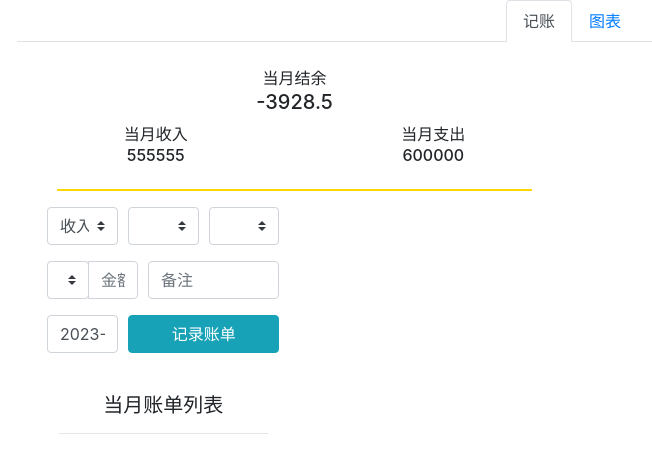
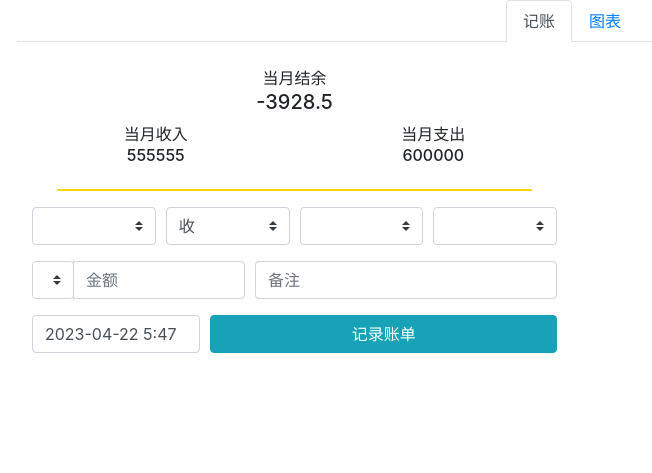
Before and after one commit to xiaohutuxian111/python_web, a Django app: page /accounting/ in a window 1280 px wide. Shown: the top 473 px of the page, without its empty margins (68-720 px from the left). Run offline with Django 4.2, Linux system fonts and the light colour scheme; the visitor is signed in with stand-in values (Sample User, id 1); lists and menus that the app fills with data are empty; some libraries are stand-ins or nearby versions.

Commit message:
提交表单

```diff
--- a/djangoProject/rdie/accounting/urls.py
+++ b/djangoProject/rdie/accounting/urls.py
@@ -10,5 +10,7 @@ from .  import  views
 
 urlpatterns = [
     path('',views.index,name='index'),
-    path('retrieve_category/',views.retrieve_category,name='retrieve_category')
+    path('retrieve_category/',views.retrieve_category,name='retrieve_category'),
+    path('record_income_expense/',views.record_expense,name='record_income_expense')
+
 ]
--- a/djangoProject/rdie/accounting/views.py
+++ b/djangoProject/rdie/accounting/views.py
@@ -1,6 +1,7 @@
 from django.http import JsonResponse
-from django.shortcuts import render
+from django.shortcuts import render, redirect
 
+from .forms import HistoryRecordForm
 from .models import *
 
 
@@ -30,3 +31,53 @@ def retrieve_category(request):
     for c in categories:
         category_list.append(c.name)
     return JsonResponse({"categories": category_list})
+
+
+def record_expense(request):
+    sub_category = request.POST.get('sub_category')
+    time_now = timezone.now()
+    if sub_category == "select value":
+        try:
+            account = request.POST.get('account')
+            category = request.POST.get('category')
+            currency = request.POST.get('currency')
+            amount = request.POST.get('amount')
+            comment = request.POST.get('comment')
+            time_occur = request.POST.get('time_of_occurrence')
+            history_record = HistoryRecord(account_id=account,
+                                           category_id=category,
+                                           currency_id=currency,
+                                           amount=amount,
+                                           comment=comment,
+                                           time_of_occurrence=time_occur,
+                                           created_date=time_now,
+                                           updated_date=time_now
+                                           )
+            history_record.save()
+        except Exception as e:
+            print("not valid in request with error:%s" % str(e))
+    else:
+        form = HistoryRecordForm(request.POST)
+        if form.is_valid():
+            account = form.cleaned_data['account']
+            category = form.cleaned_data['category']
+            sub_category = form.cleaned_data['sub_category']
+            currency = form.cleaned_data['currency']
+            amount = form.cleaned_data['amount']
+            comment = form.cleaned_data['comment']
+            time_occur = form.cleaned_data['time_of_occurrence']
+            history_record = HistoryRecord(
+                account=account,
+                category=category,
+                sub_category=sub_category,
+                currency=currency,
+                amount=amount,
+                comment=comment,
+                time_of_occurrence=time_occur,
+                created_date=time_now,
+                update_date=time_now
+            )
+            history_record.save()
+        else:
+            print("not valid  in form")
+    return redirect(index)
--- a/djangoProject/rdie/templates/accounting/index.html
+++ b/djangoProject/rdie/templates/accounting/index.html
@@ -63,27 +63,29 @@
                             {% endfor %}
                         </ul>
                     </div>
-                    <div class="col-lg-6 mb-6" id="history-records-overview" align="center">
+                    <form action="{% url 'record_income_expense' %}" method="post" class="history-record-form">
+                        {% csrf_token %}
                         <div class="form-row">
-                            <div class="col-md-4 mb-3">
-                                <select class="custom-select" id="ie-type-list">
-                                    {% for ie in ie_types %}
-                                    <option>{{ ie }}</option>
+                            <div class="col-md-3 mb-3">
+                                <select class="custom-select" id="account-list" name="account">
+                                    {% for a in accounts %}
+                                    <option value="{{ a.id }}">{{ a.name }}</option>
                                     {% endfor %}
                                 </select>
                             </div>
-                            <div class="col-md-4 mb-3">
-                                <select class="custom-select" id="category-list">
-                                    {% for c in categories %}
-                                    <option value="{{ c.id }}">{{ c.name }}</option>
+                            <div class="col-md-3 mb-3">
+                                <select class="custom-select" id="ie-type-list">
+                                    {% for ie in ie_types %}
+                                    <option value="{{ ie.1 }}">{{ ie.0 }}</option>
                                     {% endfor %}
                                 </select>
                             </div>
-                            <div class="col-md-4 mb-3">
-                                <select class="custom-select" id="sub-category-list">
-                                    {% for sc in sub_categories %}
-                                    <option value="{{ sc.id }}">{{ sc.name }}</option>
-                                    {% endfor %}
+                            <div class="col-md-3 mb-3">
+                                <select class="custom-select" id="category-list" name="category">
+                                </select>
+                            </div>
+                            <div class="col-md-3 mb-3">
+                                <select class="custom-select" id="sub-category-list" name="sub_category">
                                 </select>
                             </div>
                         </div>
@@ -91,32 +93,32 @@
                             <div class="col-md-5 mb-3">
                                 <div class="input-group">
                                     <div class="input-group-prepend">
-                                        <select class="custom-select" id="currency-list">
+                                        <select class="custom-select" id="currency-list" name="currency">
                                             {% for c in currencies %}
                                             <option value="{{ c.id }}">{{ c.name }}</option>
                                             {% endfor %}
                                         </select>
                                     </div>
-                                    <input type="text" aria-label="Money Amount" placeholder="金额" class="form-control">
+                                    <input type="text" name="amount" aria-label="Money Amount" placeholder="金额"
+                                           class="form-control" required="">
                                 </div>
                             </div>
                             <div class="col-md-7 mb-3">
-                                <input type="text" aria-label="Comment" placeholder="备注" class="form-control">
+                                <input type="text" name="comment" aria-label="Comment" placeholder="备注"
+                                       class="form-control">
                             </div>
                         </div>
                         <div class="form-row">
                             <div class="col-md-4 mb-3">
-                                <input id="time-occurrence" type="text" class="form-control">
+                                <input id="time-occurrence" name="time_of_occurrence" type="text" class="form-control">
                             </div>
                             <div class="col-md-8 mb-3">
                                 <button type="submit" class="btn btn-info btn-block">记录账单</button>
                             </div>
                         </div>
-                        <br>
-                        <h5>当月账单列表</h5>
-                        <hr width="90%" class="main-separator"/>
-                    </div>
+                    </form>
                 </div>
+
             </div>
             <div id="charts" class="container tab-pane fade"><br>
                 <h3>在这里看图表分析</h3>
@@ -179,8 +181,8 @@
 </script>
 <script>
     $("#time-occurrence").attr("value", getCurrentDateFormat());
-    $("#time-occurrence").datetimepicker( {
-        format:'Y-m-d H:i',
+    $("#time-occurrence").datetimepicker({
+        format: 'Y-m-d H:i',
     });
 </script>
 
```
Also changed, not shown: djangoProject/rdie/accounting/forms.py (added, +15 -0 lines).
